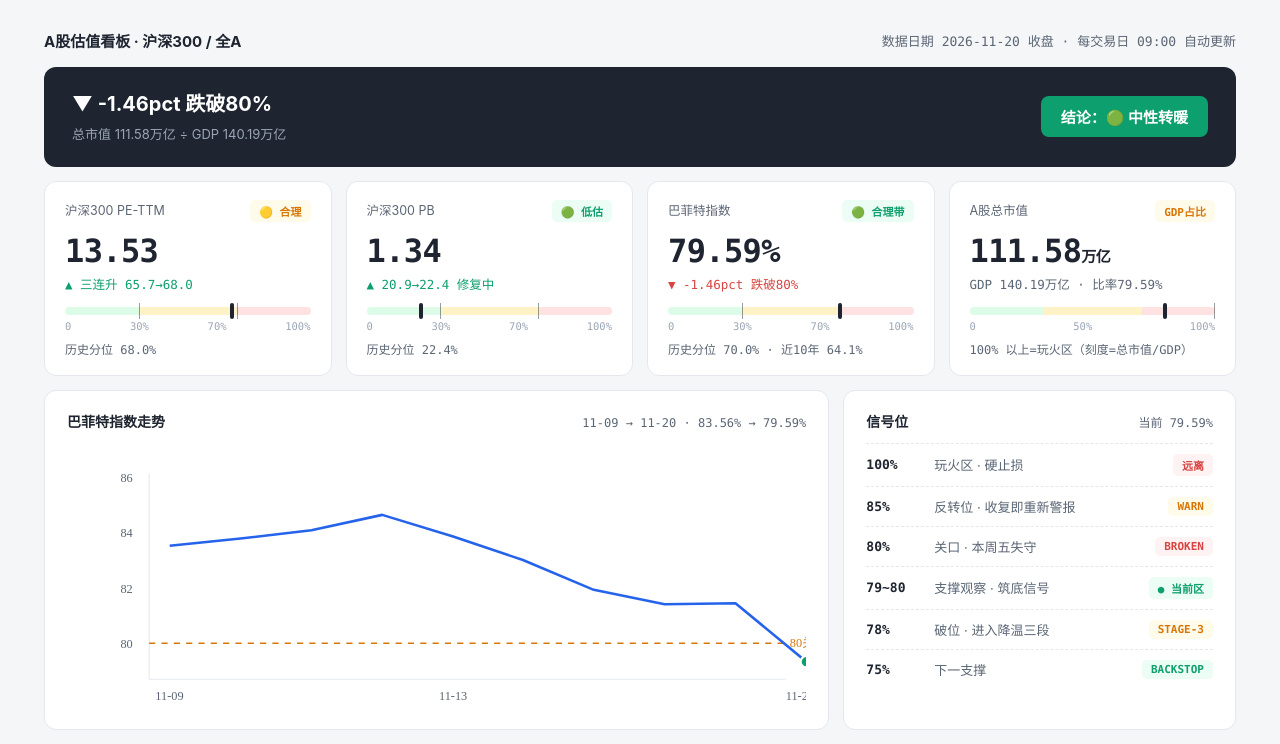
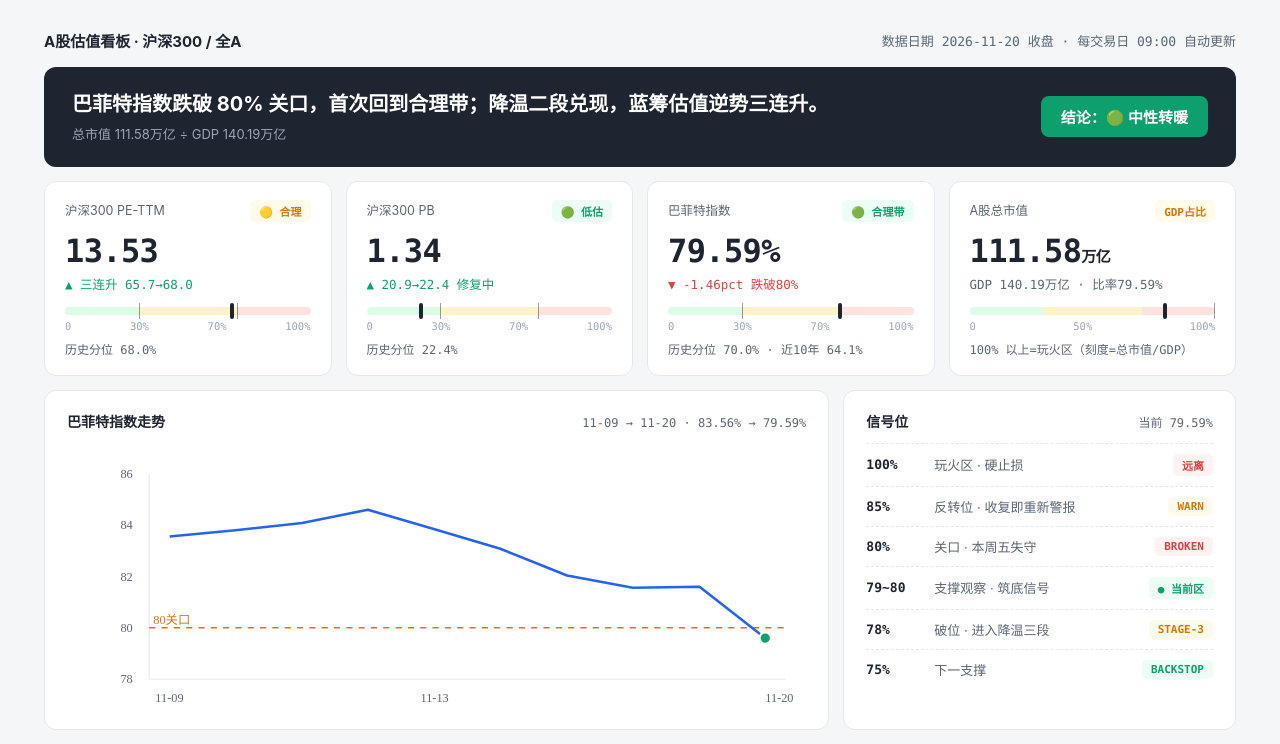
Before and after one commit to marvinxu-free/hs300-dashboard, a plain HTML site: page index.html in a window 1280 px wide. Shown: the top 744 px of the page. Drawn offline with Linux system fonts and the light colour scheme.

Commit message:
daily: 2026-11-20 数据更新

```diff
--- a/index.html
+++ b/index.html
@@ -70,7 +70,7 @@
   </div>
 
   <div class="verdict">
-    <div class="v-main">▼ -1.46pct 跌破80%
+    <div class="v-main">巴菲特指数跌破 80% 关口，首次回到合理带；降温二段兑现，蓝筹估值逆势三连升。
       <small>总市值 111.58万亿 ÷ GDP 140.19万亿</small>
     </div>
     <div class="v-tag">结论：🟢 中性转暖</div>
@@ -116,16 +116,16 @@
       <h3>巴菲特指数走势 <span>11-09 → 11-20 · 83.56% → 79.59%</span></h3>
       <svg viewBox="0 0 720 260" aria-hidden="true">
         <g font-size="12" fill="#5b6675" font-family="SF Mono">
-          <text x="52" y="38">86</text><text x="52" y="92">84</text><text x="52" y="146">82</text><text x="52" y="200">80</text>
+          <text x="52" y="34">86</text><text x="52" y="84">84</text><text x="52" y="134">82</text><text x="52" y="184">80</text><text x="52" y="234">78</text>
         </g>
         <g stroke="#e4e8ee"><line x1="80" y1="30" x2="80" y2="230"/><line x1="80" y1="230" x2="700" y2="230"/></g>
-        <line x1="80" y1="195" x2="700" y2="195" stroke="#d97706" stroke-dasharray="6 6" stroke-width="1.5"/>
-        <text x="704" y="199" font-size="12" fill="#d97706" font-family="SF Mono">80关口</text>
+        <line x1="80" y1="180" x2="700" y2="180" stroke="#d97706" stroke-dasharray="6 6" stroke-width="1.5"/>
+        <text x="84" y="176" font-size="12" fill="#d97706" font-family="SF Mono">80关口</text>
         <polyline fill="none" stroke="#2563eb" stroke-width="2.5" stroke-linejoin="round"
-          points="100,100 169,93 238,85 307,70 376,91 444,114 513,143 582,157 651,156 720,213"/>
-        <circle cx="720" cy="213" r="5.5" fill="#0e9f6e" stroke="#fff" stroke-width="2"/>
+          points="100,91 164,85 229,78 293,65 358,84 422,103 487,129 551,141 616,140 680,190"/>
+        <circle cx="680" cy="190" r="5.5" fill="#0e9f6e" stroke="#fff" stroke-width="2"/>
         <g font-size="12" fill="#5b6675" font-family="SF Mono">
-          <text x="86" y="250"  font-size="12" fill="#5b6675" font-family="SF Mono">11-09</text><text x="376" y="250" text-anchor="middle" font-size="12" fill="#5b6675" font-family="SF Mono">11-13</text><text x="700" y="250"  font-size="12" fill="#5b6675" font-family="SF Mono">11-20</text>
+          <text x="86" y="252"  font-size="12" fill="#5b6675" font-family="SF Mono">11-09</text><text x="358" y="252" text-anchor="middle" font-size="12" fill="#5b6675" font-family="SF Mono">11-13</text><text x="680" y="252"  font-size="12" fill="#5b6675" font-family="SF Mono">11-20</text>
         </g>
       </svg>
     </div>
```
